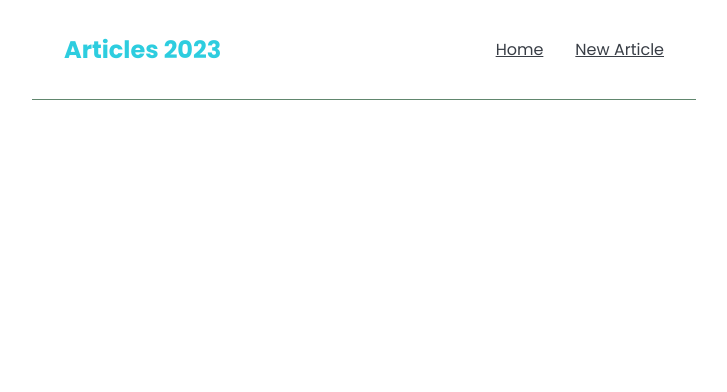
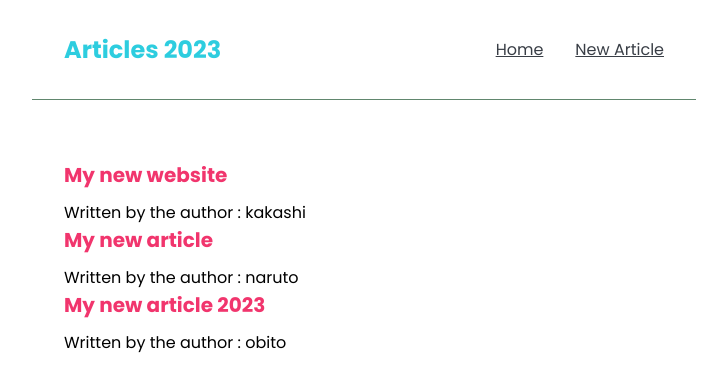
Before and after one commit to YashKaskar/article-2023, a React (Create React App) app: page / in a window 1280 px wide. Shown: the top 392 px of the page, without its empty margins (276-1003 px from the left). Built offline with nearby package versions, Linux system fonts and the light colour scheme; the HTML template or start-up script is replaced by a standard one.

Commit message:
adding .map to blogs

```diff
--- a/src/components/Home.js
+++ b/src/components/Home.js
@@ -12,7 +12,12 @@
 
     return (
         <div className="home">
-
+            {blogs.map((blog) => (
+                <div className="blog-details" key={blog.id}>
+                    <h2> {blog.title}</h2>
+                    <p>Written by the author : {blog.author}</p>
+                </div>
+            ))}
         </div>
      );
 }
```
